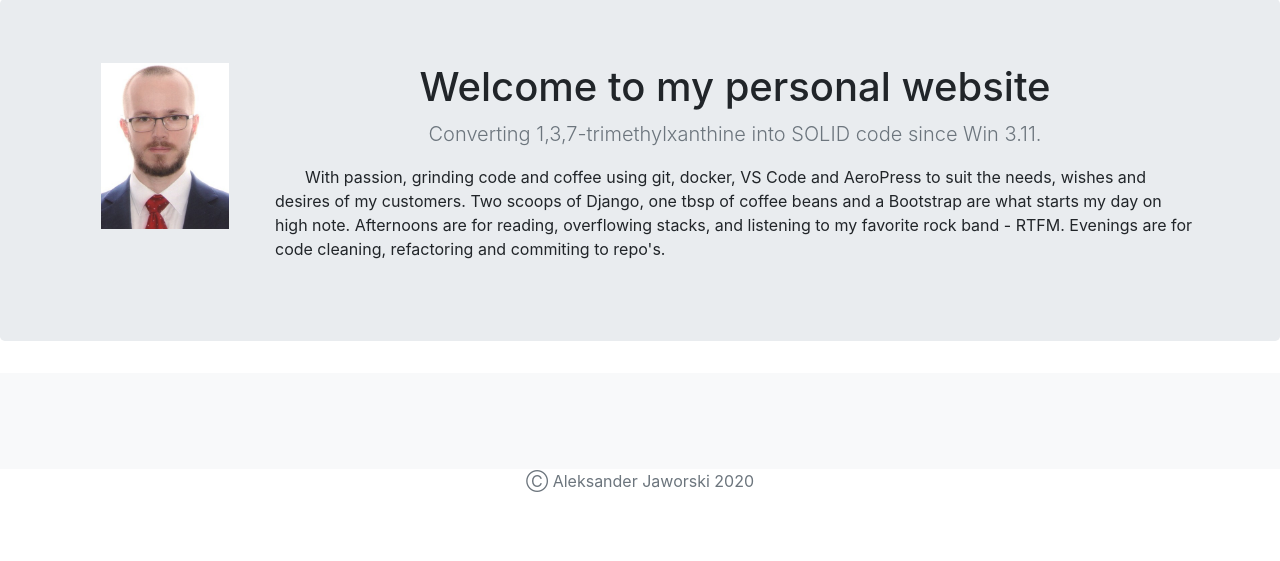
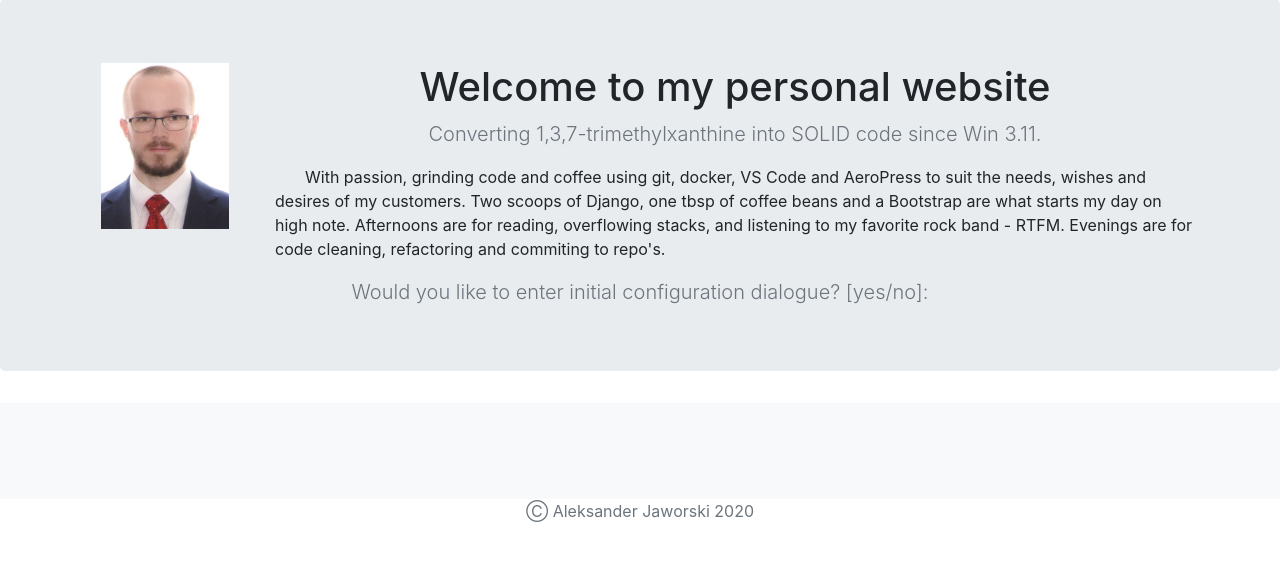
Before and after one commit to JaworskiAleksander/portfolio_site, a Django app: page / in a window 1280 px wide. Shown: the part 65-626 px from the top of the page. Run offline with Django 3.2, Linux system fonts and the light colour scheme; data that the repository does not hold is empty; some libraries are stand-ins or nearby versions.

Commit message:
added CISCO text

```diff
--- a/portfolio_project/jobs/templates/jobs/home.html
+++ b/portfolio_project/jobs/templates/jobs/home.html
@@ -107,6 +107,13 @@
           </p>
         </div>
       </div>
+      <div class="row">
+        <div class="col">
+          <div class="lead text-muted">
+            Would you like to enter initial configuration dialogue? [yes/no]:
+          </div>
+        </div>
+      </div>
     </div>
   </section>
 
```
